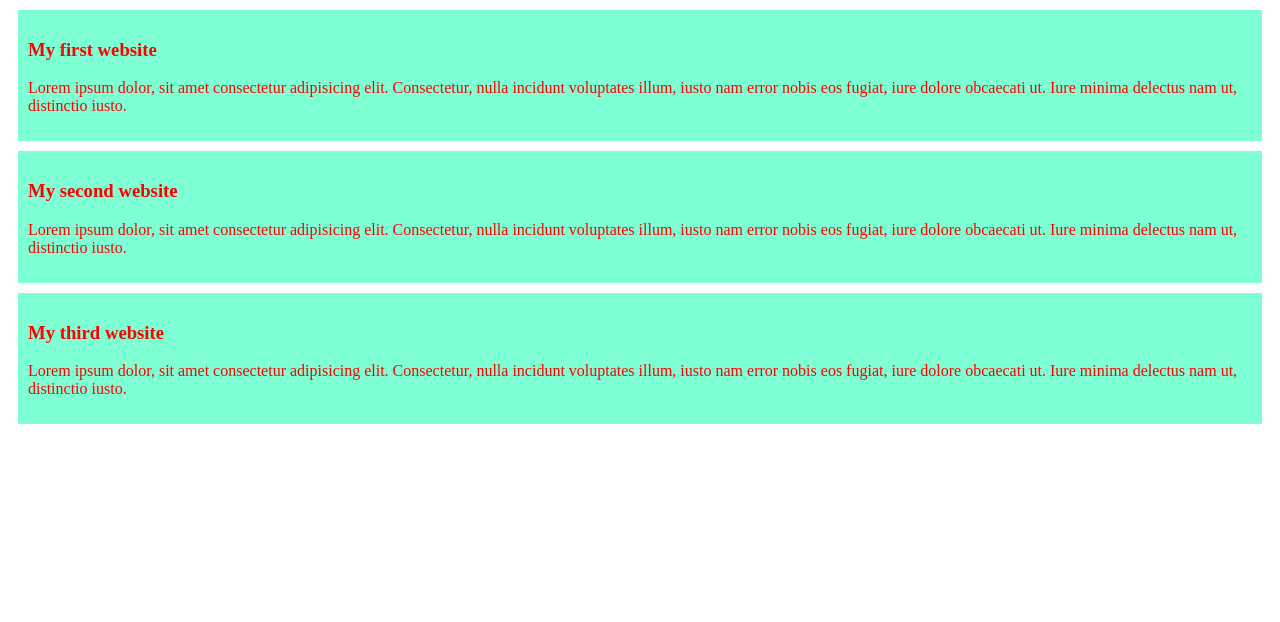
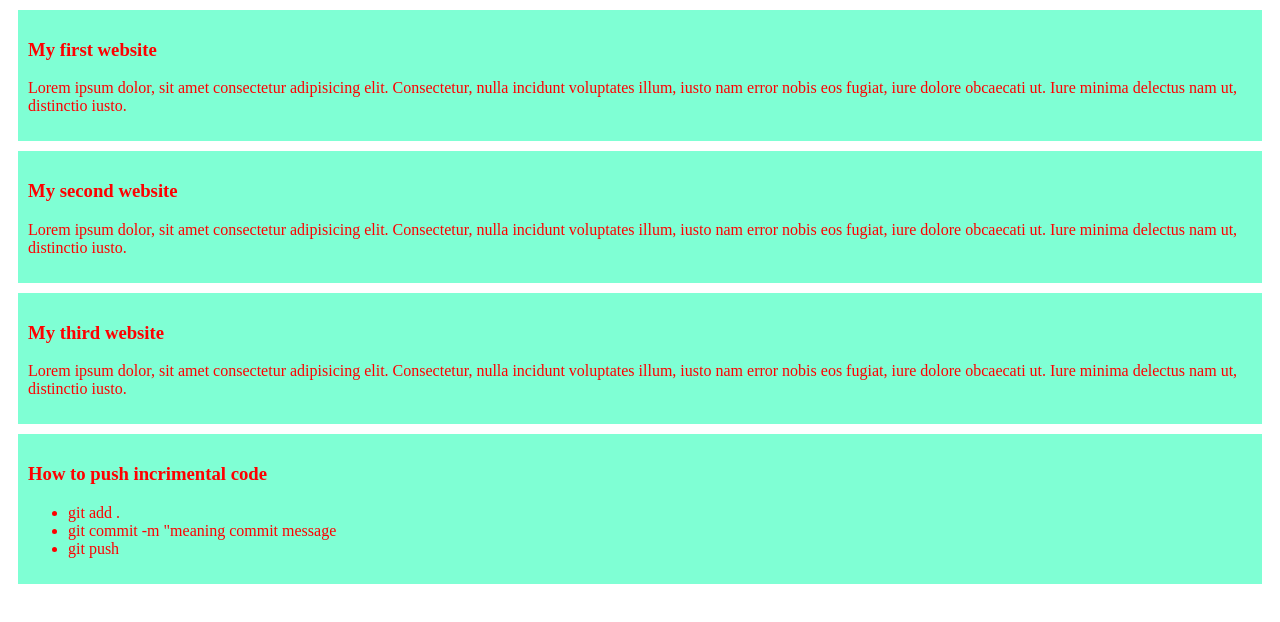
Before and after one commit to nasrinsultanaredee/my-simple-website, a plain HTML site: page index.html in a window 1280 px wide. Drawn offline with Linux system fonts and the light colour scheme.

Commit message:
add list items

```diff
--- a/index.html
+++ b/index.html
@@ -19,6 +19,14 @@
     <h3>My third website</h3>
     <p>Lorem ipsum dolor, sit amet consectetur adipisicing elit. Consectetur, nulla incidunt voluptates illum, iusto nam error nobis eos fugiat, iure dolore obcaecati ut. Iure minima delectus nam ut, distinctio iusto.</p>
   </div>
+  <div>
+    <h3>How to push incrimental code</h3>
+    <ul>
+      <li>git add .</li>
+      <li>git commit -m "meaning commit message</li>
+      <li>git push</li>
+    </ul>
+  </div>
 
 </body>
 </html>
```
